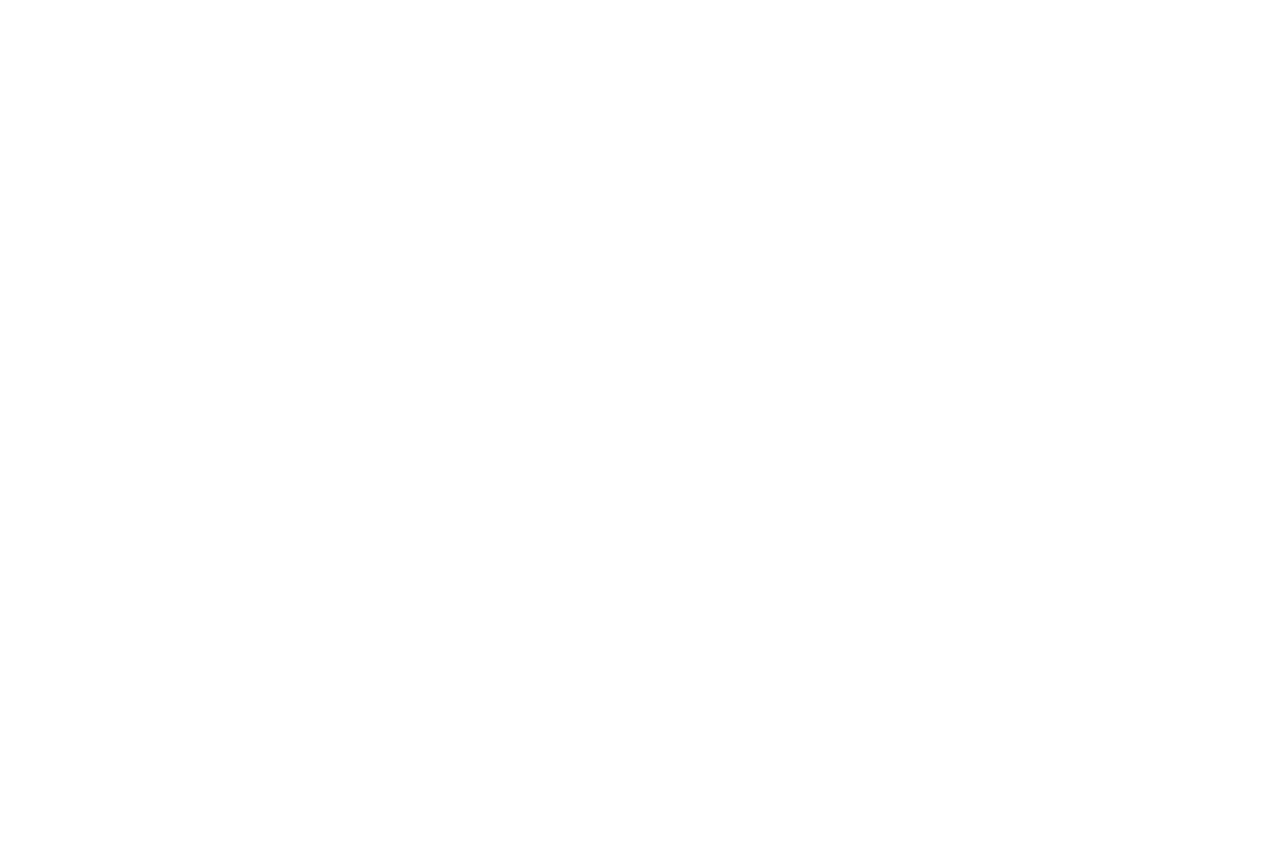
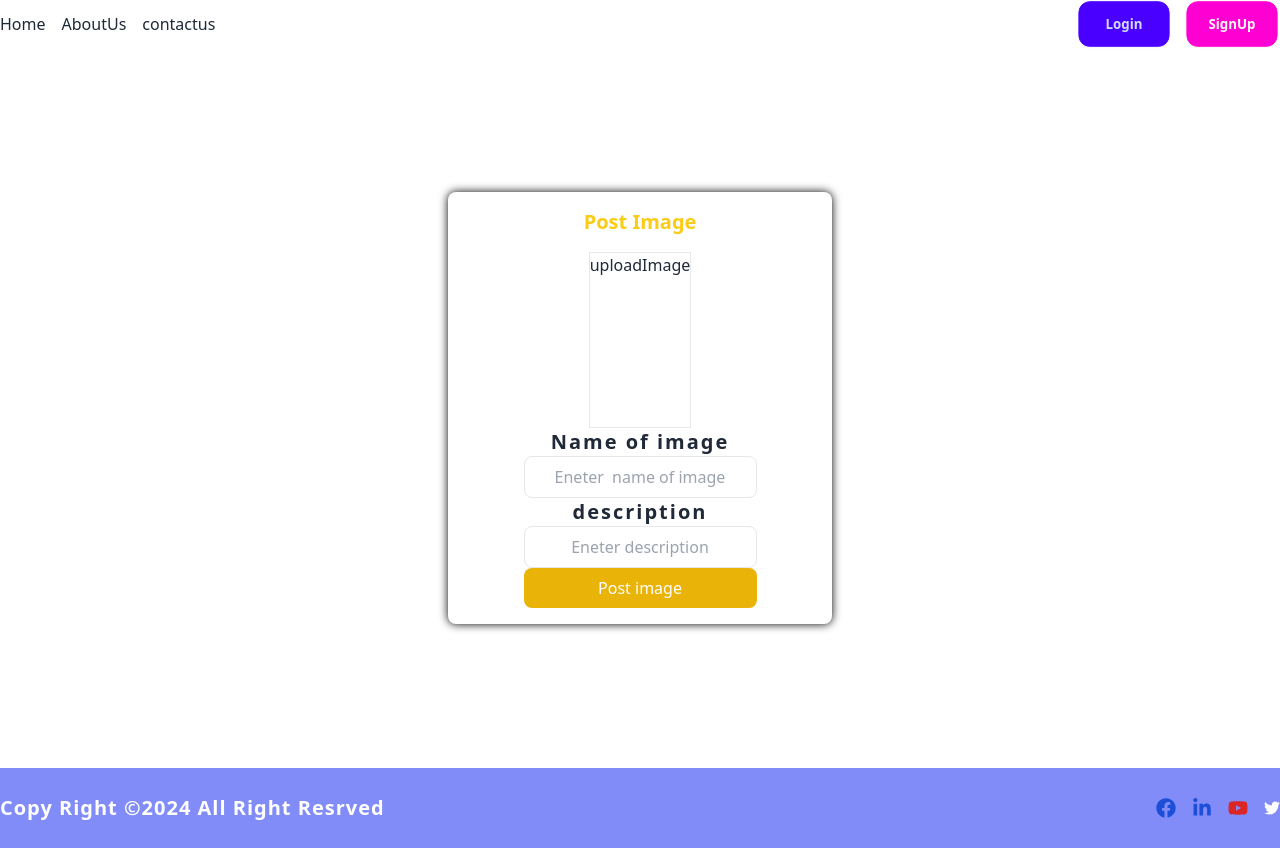
Before and after one commit to aman8115/ImagStoreFrontend, a React (Vite) app in the folder image_store/: page /postimage in a window 1280 px wide. Before the commit this address had no page. Before the commit the page ends 800 px from the top, so only its background shows below. Built offline with nearby package versions, Linux system fonts and the light colour scheme.

Commit message:
Added post image page

```diff
--- a/image_store/src/App.jsx
+++ b/image_store/src/App.jsx
@@ -11,6 +11,8 @@
 import ImageDescription from './media/imagedescription'
 import GetVideo from './media/getvideo'
 import VideoDescription from './media/Videodescription'
+import InteractionPost from './media/interaction'
+import PostImage from './media/PostImage'
 
 
 function App() {
@@ -26,6 +28,9 @@
      <Route path='/image/description' element ={<ImageDescription/>}></Route>
      <Route path='/getvideo' element = {<GetVideo/>}></Route>
      <Route path='/video/description' element ={<VideoDescription/>}></Route>
+     <Route path='/interactionwithpost' element ={<InteractionPost/>}></Route>
+     <Route path='/postimage' element ={<PostImage/>}></Route>
+
 
    </Routes>
 
--- a/image_store/src/Helper/axiosInstance.js
+++ b/image_store/src/Helper/axiosInstance.js
@@ -1,5 +1,5 @@
 import axios  from 'axios'
-const BASE_URL = 'http://localhost:60920'
+const BASE_URL = 'http://localhost:60921'
 const axiosInstance = axios.create()
 axiosInstance.defaults.baseURL = BASE_URL;
 axiosInstance.defaults.withCredentials = true;
--- a/image_store/src/Layout/Layout.jsx
+++ b/image_store/src/Layout/Layout.jsx
@@ -49,6 +49,8 @@
             <li> <Link to= '/'> Home </Link></li>
             <li><Link to='/aboutus'>Aboutus</Link> </li>
             <li> <Link to = '/contactus'> Contactus </Link></li>
+
+
             <ul>
 
                 {!isLoggedIn &&(
@@ -106,12 +108,15 @@
                 {!isLoggedIn &&(
                   <li>
                   <div className='flex items-center justify-center gap-3 w-full '>
+
+
                   <button className='btn btn-primary py-0.5 px-2 rounded-xl font-semibold w-24'>
                       <Link to="/login">Login</Link>
                   </button>
                   <button className='btn btn-secondary py-0.5  px-2 font-semibold w-24 rounded-xl'>
                       <Link to='/signup'>SignUp</Link>
                   </button>
+
               </div>
               </li>
 
--- /dev/null
+++ b/image_store/src/media/PostImage.jsx
@@ -0,0 +1,118 @@
+import { useDispatch } from "react-redux";
+import Home from "../Layout/Layout";
+import { useNavigate } from "react-router-dom";
+import { useState } from "react";
+import toast from "react-hot-toast";
+import { postImage } from "../Slice/postSlice";
+
+function PostImage (){
+const dispatch = useDispatch()
+const navigate = useNavigate()
+const [previewImage,SetpreviewImage] = useState('')
+const[imageData, SetimageData] = useState({
+    nameOfimage:'',
+    description:'',
+    Post:''
+
+})
+function handelpostData(event){
+    const{name,value} = event.target;
+    SetimageData({
+        ...imageData,
+        [name]:value
+    })
+}
+
+function handelpostImage(event){
+    const uploadpost = event.target.files[0]
+    if(uploadpost){
+        SetimageData({
+            ...imageData,
+            Post:uploadpost
+        })
+    }
+      const filereader = new FileReader()
+      filereader.readAsDataURL(uploadpost)
+      filereader.addEventListener('load',function(){
+        SetpreviewImage(this.result)
+      })
+}
+ async function imagePost(event){
+    event.preventDefault()
+    if(!imageData.nameOfimage||!imageData.description||!imageData.Post){
+        toast.error(' all  field is required')
+    }
+
+    const formDate = new FormData()
+    formDate.append('nameOfimage',imageData.nameOfimage)
+    formDate.append('description',imageData.description)
+    formDate.append('Post',imageData?.Post)
+    const res =  await dispatch(postImage(formDate))
+    if(res?.payload?.success) navigate('/')
+      SetimageData({
+     nameOfimage:'',
+     description:'',
+     Post:""
+    })
+    SetpreviewImage('')
+ }
+
+    return(
+        <Home>
+        <div className="min-h-[90vh] flex flex-col items-center justify-center">
+        <form
+        onSubmit={imagePost}
+        noValidate
+        className="w-96 flex flex-col items-center justify-center gap-4 p-4 rounded-lg shadow-[0_0_10px_black]"
+
+        >
+            <h1 className="text-xl text-yellow-400 font-semibold">Post Image</h1>
+            <div className="flex flex-col items-center justify-center ">
+              <label htmlFor="image_uploads" className="cursor-pointer">
+
+                  {
+                    previewImage?(<img
+                    src={previewImage}
+                    className='w-full h-44 m-auto  border'
+                    />):(<div className='w-full h-44 m-auto  items-center justify-center border'>
+                        <h1>uploadImage
+                        </h1>
+                    </div>)
+                }
+                </label>
+               <input onChange={handelpostImage} className='hidden' type="file"  name="image_uploads"       id="image_uploads"
+                accept='.png,.jpg,.jpeg'
+                />
+
+
+                <label htmlFor="nameOfimage" className='text-xl font-semibold tracking-widest'> Name of image</label>
+                    <input type="text" name="nameOfimage" id="nameOfimage"
+                    placeholder='Eneter  name of image'
+                    className='text-center pb-2 pt-2  bg-transparent border rounded-lg w-full hover:rounded-none cursor-pointer'
+                    onChange={handelpostData}
+                    value={imageData.nameOfimage}
+                    />
+
+
+            <label htmlFor="description" className='text-xl font-semibold tracking-widest'>description</label>
+                    <input type="text" name="description" id="description"
+                    placeholder='Eneter description'
+                    className='text-center pb-2 pt-2  bg-transparent border rounded-lg w-full hover:rounded-none cursor-pointer'
+                    onChange={handelpostData}
+                    value={imageData.description}
+                    />
+
+                <button type='submit'
+                 className='pb-2 pt-2 rounded-lg bg-yellow-500 w-full hover:rounded-none hover:bg-yellow-600 text-white transition-all ease-in-out duration-300'
+                > Post image</button>
+
+            </div>
+        </form>
+
+        </div>
+
+        </Home>
+    )
+
+}
+export default PostImage;
--- /dev/null
+++ b/image_store/src/media/interaction.jsx
@@ -0,0 +1,26 @@
+import { useNavigate } from "react-router-dom"
+import Home from "../Layout/Layout"
+
+function InteractionPost(){
+    const navigate = useNavigate()
+ return(
+    <Home>
+        <div className="min-h-[90vh] flex felx-col items-center justify-center ">
+        <div className="w-96 h-96 flex flex-col itesm-center text-center gap-4 p-3 shadow-[0_0_10px_indigo]">
+            <h1 className="text-2xl top-5"> Click to post your Image and video</h1>
+            <button
+            onClick={()=>navigate('/postimage')}
+
+            className="p-3 border bg-yellow-500 rounded-lg hover:rounded-none text-white font-semibold text-xl hover:bg-yellow-600 transition-all ease-in-out duration-300 ">Post Image</button>
+
+            <button
+            onClick={()=>navigate('/postvideo')}
+            className="p-3 border bg-amber-200 rounded-lg hover:rounded-none text-green-400 font-semibold text-xl hover:bg-yellow-600 transition-all ease-in-out duration-300 ">Post video</button>
+
+        </div>
+
+        </div>
+    </Home>
+ )
+}
+export default InteractionPost
--- a/image_store/src/user/profile.jsx
+++ b/image_store/src/user/profile.jsx
@@ -50,6 +50,10 @@
 
             </div>
 
+            <div  className="w-full border pb-2 pt-2 rounded-lg  bg-red-500 text-center text-white text-lg hover:bg-red-600 hover:rounded-none transition-all ease-in-out  duration-300 cursor-pointer"  onClick={()=>navigate('/interactionwithpost')}>
+               Interaction with post
+            </div>
+
             </div>
 
 
```
